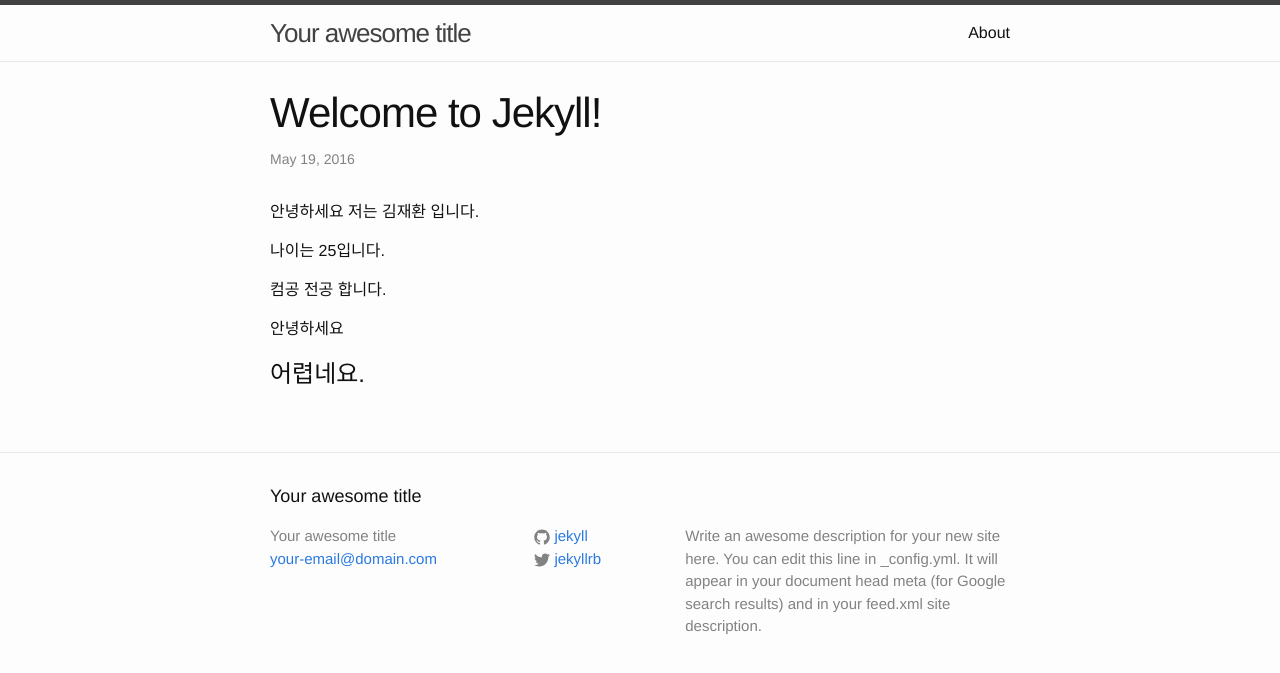
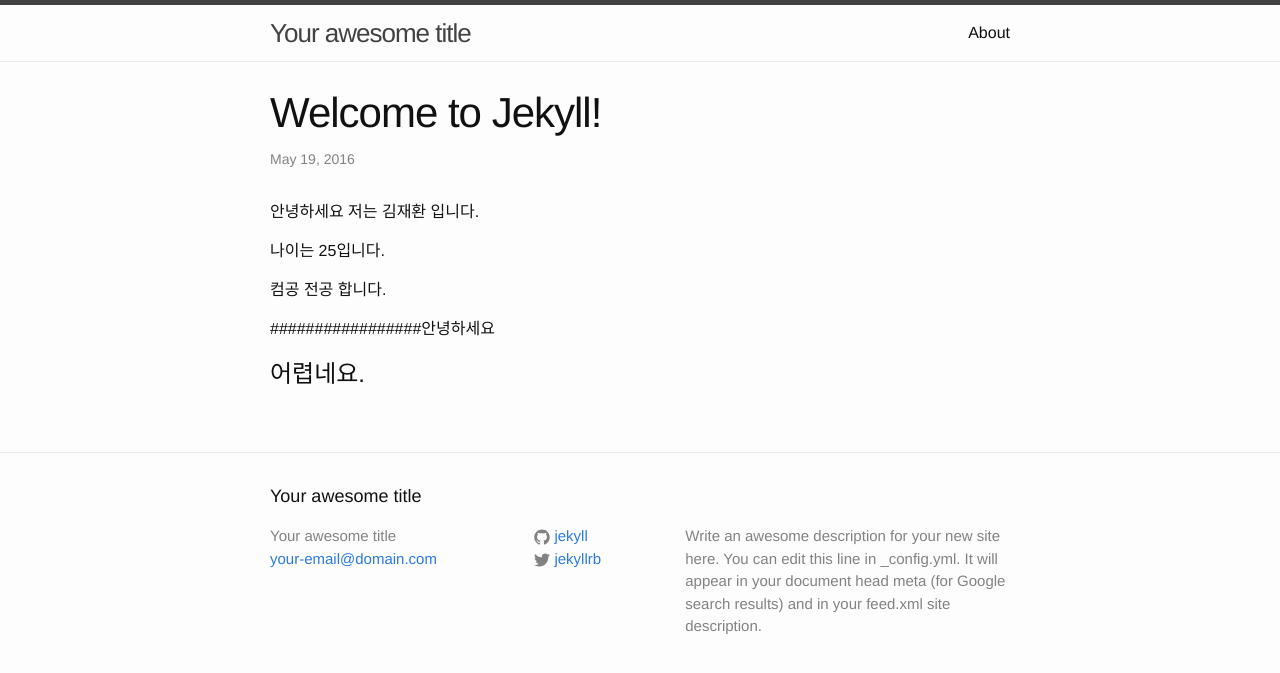
Before and after one commit to jhkc/jhkc.github.com, a Jekyll site: the page built from _posts/2016-05-19-welcome-to-jekyll.markdown, in a window 1280 px wide. Shown: the top 673 px of the page. Built offline with Jekyll 4.4.1, drawn with Linux system fonts in a browser that asks for light colours.

```diff
--- a/_posts/2016-05-19-welcome-to-jekyll.markdown
+++ b/_posts/2016-05-19-welcome-to-jekyll.markdown
@@ -10,7 +10,7 @@ categories: jekyll update
 
 컴공 전공 합니다.
 
-안녕하세요
+#################안녕하세요
 
 # 어렵네요.
 
```
